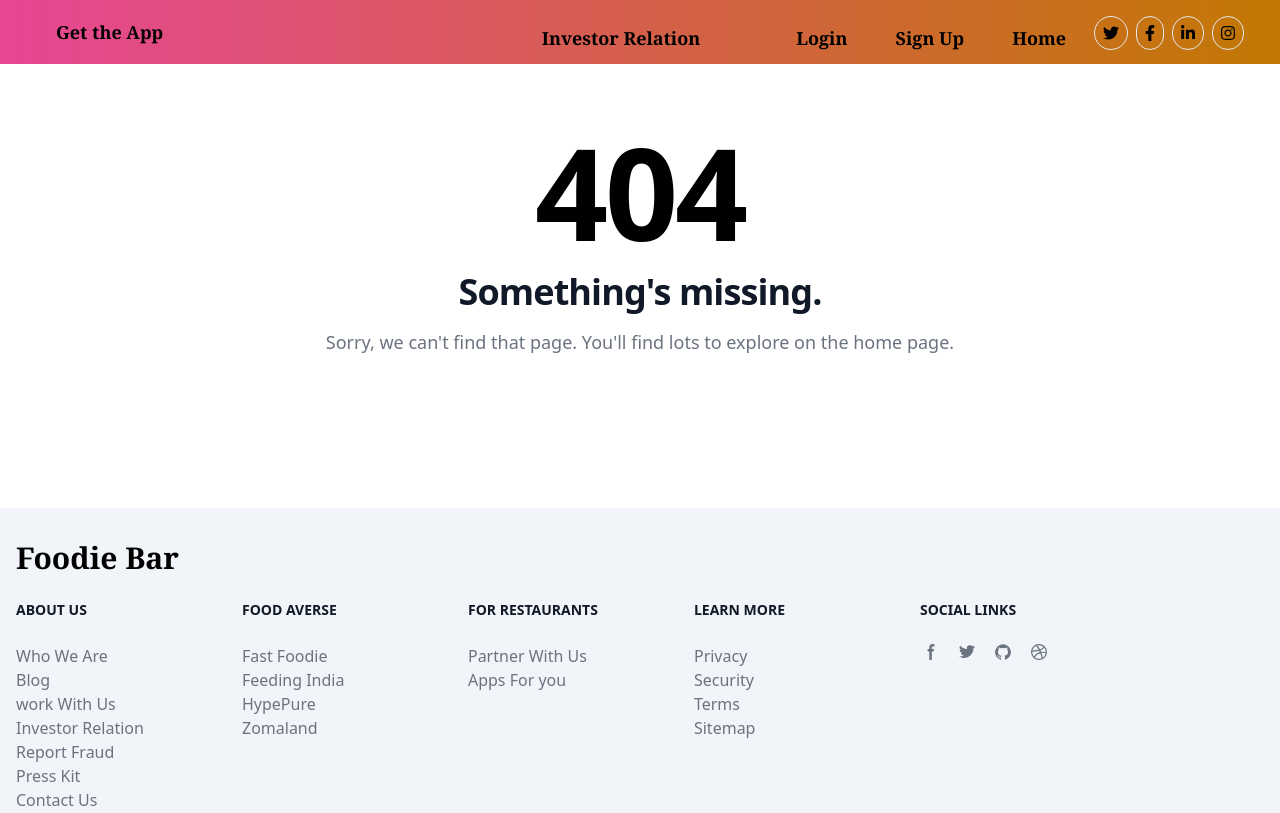
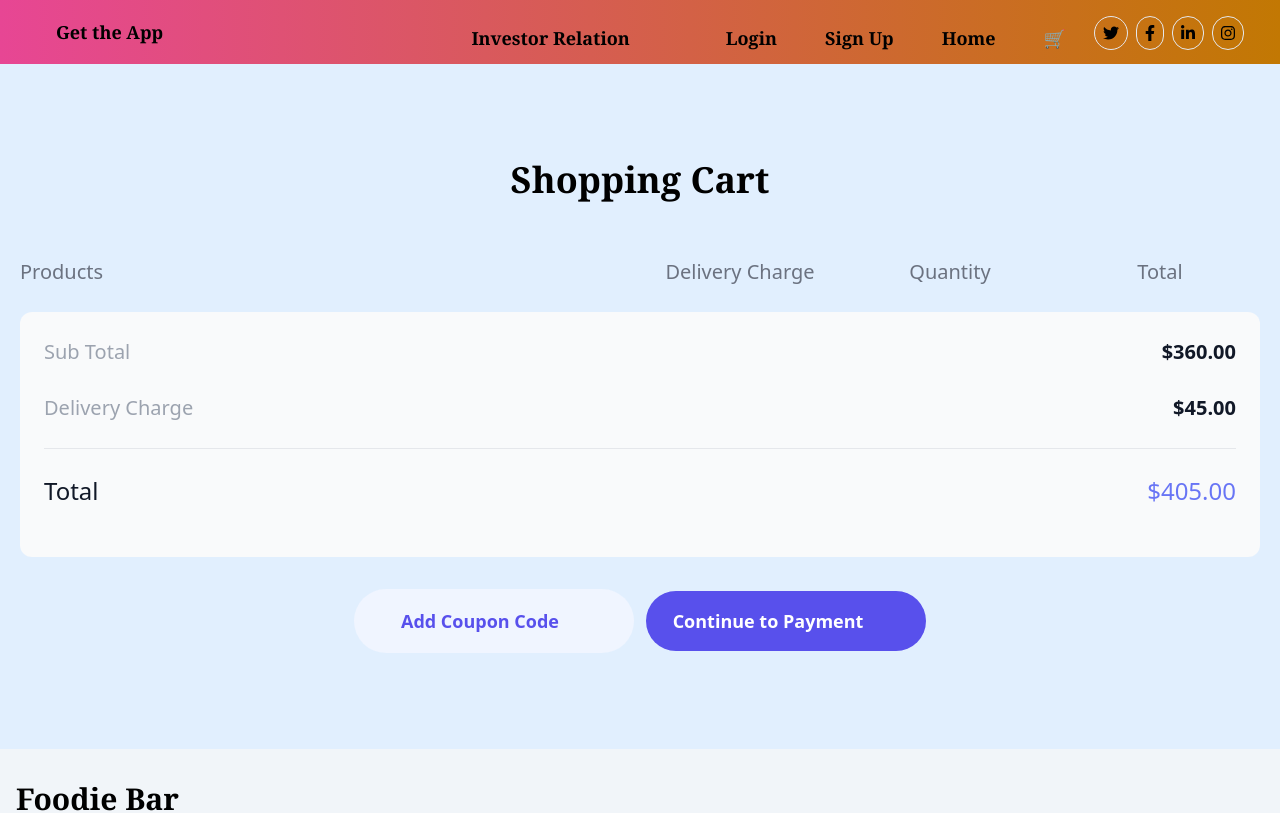
Before and after one commit to SUPHAL-MAITY/Food-App, a React (Vite) app in the folder frontend/: page /cart in a window 1280 px wide. Shown: the top 813 px of the page. Built offline with nearby package versions, Linux system fonts and the light colour scheme.

Commit message:
cartPage

```diff
--- a/frontend/src/App.jsx
+++ b/frontend/src/App.jsx
@@ -37,6 +37,8 @@ import Restaurant from './Pages/Restaurant.jsx';
 import FoodMenu from './Pages/FoodMenu.jsx';
 import CreateFoods from './Pages/CreateFoods.jsx';
 import FoodPage from './Pages/FoodPage.jsx';
+import CartPage from './Pages/CartPage.jsx';
+import { CartProvider } from './context/CartContext.jsx';
 
 
 
@@ -47,8 +49,15 @@ import FoodPage from './Pages/FoodPage.jsx';
 function App() {
 
   const [auth,setAuth]=useState({user:null,token:""})
+  const [cart,setCart]=useState([])
 
 
+
+  const updateCart=(id,title,description,price,imageUrl)=>{
+    const newItem={id,title,description,price,imageUrl}
+    setCart(prev=>[...prev,newItem])
+
+  }
 
   const AuthSet =(user, token) => {
     setAuth({
@@ -84,6 +93,7 @@ function App() {
              <Route path='restaurant/:id'  element={<FoodMenu />} />
              <Route path='restaurant/createfood'  element={<CreateFoods />} />
              <Route path='foods/:id'  element={<FoodPage/>} />
+             <Route path='cart'  element={<CartPage/>} />
 
 
 
@@ -121,19 +131,16 @@ function App() {
   return (
     <>
 
-
+<CartProvider  value={{cart,updateCart}} >
 <AuthProvider value={{auth,AuthSet}} >
 
 <RouterProvider router={router} >
 
-
-
-
 </RouterProvider>
 
-  </AuthProvider>
+</AuthProvider>
 
-
+</CartProvider>
 
 
     </>
--- /dev/null
+++ b/frontend/src/Pages/CartPage.jsx
@@ -0,0 +1,108 @@
+import React from "react";
+import useCart from "../context/CartContext";
+
+const CartPage = () => {
+
+  const{cart,updateCart}=useCart()
+  console.log(cart)
+
+
+  return (
+<div>
+  <section className="py-24 relative bg-blue-100">
+    <div className="w-full max-w-7xl px-4 md:px-5 lg-6 mx-auto">
+      <h2 className="title font-serif font-manrope font-bold text-4xl leading-10 mb-8 text-center text-black">Shopping Cart
+      </h2>
+      <div className="hidden lg:grid grid-cols-2 py-6">
+        <div className="font-normal text-xl leading-8 text-gray-500">Products</div>
+        <p className="font-normal text-xl leading-8 text-gray-500 flex items-center justify-between">
+          <span className="w-full max-w-[200px] text-center">Delivery Charge</span>
+          <span className="w-full max-w-[260px] text-center">Quantity</span>
+          <span className="w-full max-w-[200px] text-center">Total</span>
+        </p>
+      </div>
+
+{cart?.map((c,i)=>(
+       <div key={i} className="grid grid-cols-1 lg:grid-cols-2 min-[550px]:gap-6 border-t border-gray-200 py-6">
+
+       <div className="flex items-center flex-col min-[550px]:flex-row gap-2 min-[550px]:gap-6 w-full max-xl:justify-center max-xl:max-w-xl max-xl:mx-auto">
+         <div ><img src={c.imageUrl} alt={c.title}  className="p-8 w-80 and h-64 rounded-t-lg" /></div>
+         <div className="pro-data w-full max-w-sm ">
+           <h5 className=" font-serif font-semibold text-xl leading-8 text-black max-[550px]:text-center">{c.title}
+           </h5>
+           <p className="font-normal text-lg leading-8 text-gray-500 my-2 min-[550px]:my-3 max-[550px]:text-center">
+            {c.description}</p>
+           <h6 className="font-medium text-lg leading-8 text-indigo-600  max-[550px]:text-center">₹{c.price}</h6>
+         </div>
+       </div>
+       <div className="flex items-center flex-col min-[550px]:flex-row w-full max-xl:max-w-xl max-xl:mx-auto gap-2">
+         <h6 className="font-manrope font-bold text-2xl leading-9 text-black w-full max-w-[176px] text-center">
+           35 <span className="text-sm text-gray-300 ml-3 lg:hidden whitespace-nowrap">(Delivery
+             Charge)</span></h6>
+         <div className="flex items-center w-full mx-auto justify-center">
+           <button className="group rounded-l-full px-6 py-[18px] border border-gray-200 flex items-center justify-center shadow-sm shadow-transparent transition-all duration-500 hover:shadow-gray-200 hover:border-gray-300 hover:bg-gray-50">
+             <svg className="stroke-gray-900 transition-all duration-500 group-hover:stroke-black" xmlns="http://www.w3.org/2000/svg" width={22} height={22} viewBox="0 0 22 22" fill="none">
+               <path d="M16.5 11H5.5"  strokeWidth="1.6" strokeLinecap="round" />
+               <path d="M16.5 11H5.5"  strokeOpacity="0.2" strokeWidth="1.6" strokeLinecap="round" />
+               <path d="M16.5 11H5.5"  strokeOpacity="0.2" strokeWidth="1.6" strokeLinecap="round" />
+             </svg>
+           </button>
+           <input type="text" className="border-y border-gray-200 outline-none text-gray-900 font-semibold text-lg w-full max-w-[118px] min-w-[80px] placeholder:text-gray-900 py-[15px] text-center bg-transparent" placeholder={1} />
+           <button className="group rounded-r-full px-6 py-[18px] border border-gray-200 flex items-center justify-center shadow-sm shadow-transparent transition-all duration-500 hover:shadow-gray-200 hover:border-gray-300 hover:bg-gray-50">
+             <svg className="stroke-gray-900 transition-all duration-500 group-hover:stroke-black" xmlns="http://www.w3.org/2000/svg" width={22} height={22} viewBox="0 0 22 22" fill="none">
+               <path d="M11 5.5V16.5M16.5 11H5.5"  strokeWidth="1.6" strokeLinecap="round" />
+               <path d="M11 5.5V16.5M16.5 11H5.5"  strokeOpacity="0.2" strokeWidth="1.6" strokeLinecap="round" />
+               <path d="M11 5.5V16.5M16.5 11H5.5"  strokeOpacity="0.2" strokeWidth="1.6" strokeLinecap="round" />
+             </svg>
+           </button>
+         </div>
+         <h6 className="text-indigo-600 font-manrope font-bold text-2xl leading-9 w-full max-w-[176px] text-center">
+         ₹{c.price}</h6>
+       </div>
+     </div>
+
+
+
+))}
+
+
+
+
+
+
+      <div className="bg-gray-50 rounded-xl p-6 w-full mb-8 max-lg:max-w-xl max-lg:mx-auto">
+        <div className="flex items-center justify-between w-full mb-6">
+          <p className="font-normal text-xl leading-8 text-gray-400">Sub Total</p>
+          <h6 className="font-semibold text-xl leading-8 text-gray-900">$360.00</h6>
+        </div>
+        <div className="flex items-center justify-between w-full pb-6 border-b border-gray-200">
+          <p className="font-normal text-xl leading-8 text-gray-400">Delivery Charge</p>
+          <h6 className="font-semibold text-xl leading-8 text-gray-900">$45.00</h6>
+        </div>
+        <div className="flex items-center justify-between w-full py-6">
+          <p className="font-manrope font-medium text-2xl leading-9 text-gray-900">Total</p>
+          <h6 className="font-manrope font-medium text-2xl leading-9 text-indigo-500">$405.00</h6>
+        </div>
+      </div>
+      <div className="flex items-center flex-col sm:flex-row justify-center gap-3 mt-8">
+        <button className="rounded-full py-4 w-full max-w-[280px]  flex items-center bg-indigo-50 justify-center transition-all duration-500 hover:bg-indigo-100">
+          <span className="px-2 font-semibold text-lg leading-8 text-indigo-600">Add Coupon Code</span>
+          <svg xmlns="http://www.w3.org/2000/svg" style={{ width: '10%', height: '10%' }}  viewBox="0 0 22 22" fill="none">
+            <path d="M8.25324 5.49609L13.7535 10.9963L8.25 16.4998"   strokeWidth="1.6" strokeLinecap="round" strokeLinejoin="round" />
+          </svg>
+        </button>
+        <button className="rounded-full w-full max-w-[280px] py-4 text-center justify-center items-center bg-indigo-600 font-semibold text-lg text-white flex transition-all duration-500 hover:bg-indigo-700">Continue
+          to Payment
+          <svg className="ml-2" xmlns="http://www.w3.org/2000/svg" style={{ width: '10%', height: '10%' }} viewBox="0 0 23 22" fill="none">
+            <path d="M8.75324 5.49609L14.2535 10.9963L8.75 16.4998"   strokeWidth="1.6" strokeLinecap="round" strokeLinejoin="round" />
+          </svg>
+        </button>
+      </div>
+    </div>
+  </section>
+</div>
+
+  );
+};
+
+export default CartPage;
--- a/frontend/src/Pages/FoodPage.jsx
+++ b/frontend/src/Pages/FoodPage.jsx
@@ -1,10 +1,16 @@
 import React, { useEffect, useState } from "react";
 import { Link, useParams } from "react-router-dom";
 import axios from "axios";
+import useCart from "../context/CartContext";
+import { Button } from "flowbite-react";
+
+
 
 const FoodPage = () => {
   const { id } = useParams();
   const [foods, setFoods] = useState([]);
+
+  const{cart,updateCart}=useCart()
 
   useEffect(() => {
     getFoodsByCategory();
@@ -23,13 +29,26 @@ const FoodPage = () => {
     }
   };
 
+
+
+  const addToCart=(id,title,description,price,imageUrl)=>{
+    console.log("Added to cart")
+    console.log(id)
+    console.log(title)
+    console.log(description)
+    console.log(price)
+    console.log(imageUrl)
+    updateCart(id,title,description,price,imageUrl)
+  }
+
   return (
-    <div>
-      {foods.map((c, i) => (
-        <div className="w-full max-w-sm bg-white border border-gray-200 rounded-lg shadow dark:bg-gray-800 dark:border-gray-700">
+    <div className=" ">
+    <div className="grid grid-cols-4 gap-3">
+      {foods?.map((c, i) => (
+        <div key={i} className="w-full border-8 max-w-sm bg-white border border-gray-200 rounded-lg shadow dark:bg-gray-800 dark:border-gray-700">
           <Link to="#">
             <img
-              className="p-8 rounded-t-lg"
+              className="p-8 w-64 and h-64 rounded-t-lg"
               src={c.imageUrl}
               alt="product image"
             />
@@ -40,7 +59,7 @@ const FoodPage = () => {
                 {c.title}
               </h5>
             </Link>
-            <span class="text-sm font-serif text-gray-500 dark:text-gray-400">{c.description}</span>
+            <span className="text-sm font-serif text-gray-500 dark:text-gray-400">{c.description}</span>
             <div className="flex items-center mt-2.5 mb-5">
               <div className="flex items-center space-x-1 rtl:space-x-reverse">
                 <svg
@@ -97,17 +116,18 @@ const FoodPage = () => {
               <span className="font-serif text-3xl font-bold text-gray-900 dark:text-white">
               ₹ {c.price}
               </span>
-              <Link
-                to="#"
-                className="text-white font-serif bg-blue-700 hover:bg-blue-800 focus:ring-4 focus:outline-none focus:ring-blue-300 font-medium rounded-lg text-sm px-5 py-2.5 text-center dark:bg-blue-600 dark:hover:bg-blue-700 dark:focus:ring-blue-800"
+              <Button onClick={()=>addToCart(c._id,c.title,c.description,c.price,c.imageUrl)}
+
+                className="text-white font-serif bg-blue-700 hover:bg-blue-800 focus:ring-4 focus:outline-none focus:ring-blue-300 font-medium rounded-lg text-sm px-3 py-1 text-center dark:bg-blue-600 dark:hover:bg-blue-700 dark:focus:ring-blue-800"
               >
                 Add to cart
-              </Link>
+              </Button>
             </div>
           </div>
         </div>
       ))}
     </div>
+    </div>
   );
 };
 
--- a/frontend/src/Pages/Home.jsx
+++ b/frontend/src/Pages/Home.jsx
@@ -4,12 +4,15 @@ import SearchInput from '../components/Layout/SearchInput.jsx'
 import CategoryCard from '../components/Layout/CategoryCard.jsx'
 import axios from 'axios'
 import { useState } from 'react'
-import useAuth from '../context/Auth.jsx'
+
+
 
 
 function Home() {
 
   const [categories,setCategories]=useState([])
+
+
 
 
 
--- a/frontend/src/components/Layout/Navbar.jsx
+++ b/frontend/src/components/Layout/Navbar.jsx
@@ -105,7 +105,7 @@ function Navbar() {
           <span>Home</span>
         </Link>
       </li>
-
+      <li className="font-serif p-3 xl:p-6"> <Link to="/cart" className="navbar-brand" >🛒 </Link ></li>
       <li>
       <Dropdown   label="Dropdown  button"  renderTrigger={() => <span>
          {auth?.user &&
@@ -143,6 +143,7 @@ function Navbar() {
 
 
     </ul>
+
 
       </div>
 
--- /dev/null
+++ b/frontend/src/context/CartContext.jsx
@@ -0,0 +1,17 @@
+import { createContext,useContext } from "react";
+
+
+
+export const CartContext=createContext({
+    cart:[],
+    updateCart:()=>{},
+})
+
+
+
+export const CartProvider=CartContext.Provider
+
+
+export default function useCart(){
+    return useContext(CartContext)
+}
```
Also changed, not shown: frontend/src/components/Layout/Layout.jsx (+5 -3 lines), 2 other files (tests, documents, lock files or other folders).
